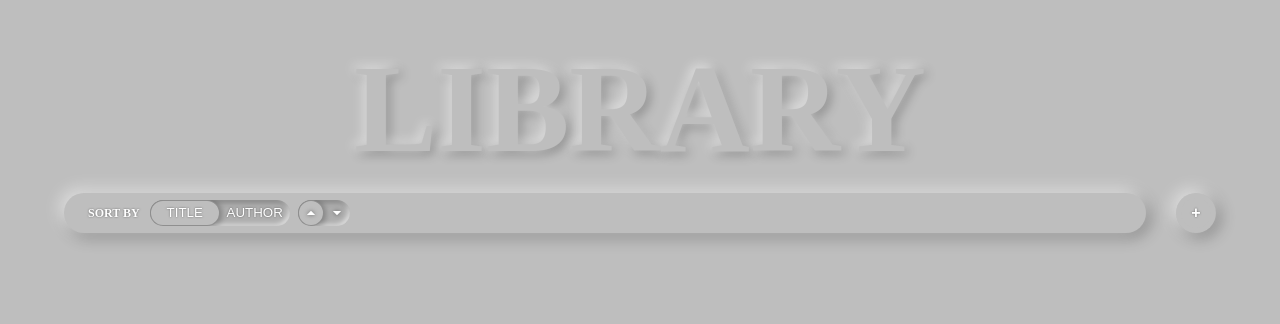
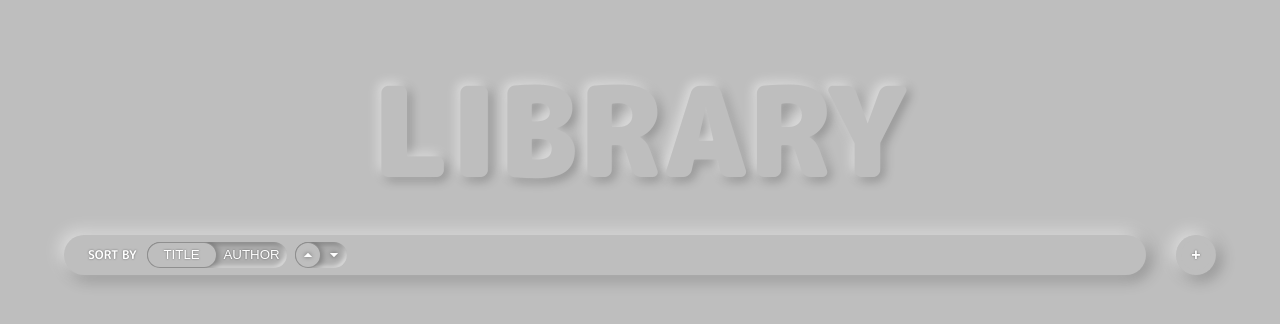
Before and after one commit to asbelljc/library, a plain HTML site: page index.html in a window 1280 px wide. Drawn offline with Linux system fonts and the light colour scheme; files whose address does not match are found by name.

Commit message:
Fixed quotation mark error on html font-family property. Continuing test described in previous commit.

```diff
--- a/style.css
+++ b/style.css
@@ -41,7 +41,7 @@
 html {
   height: 100%;
   margin: 0;
-  font-family: M Plus Rounded 1c, Arial, Helvetica, sans-serif;
+  font-family: 'M Plus Rounded 1c', Arial, Helvetica, sans-serif;
   background-color: rgb(190, 190, 190);
 }
 
```
